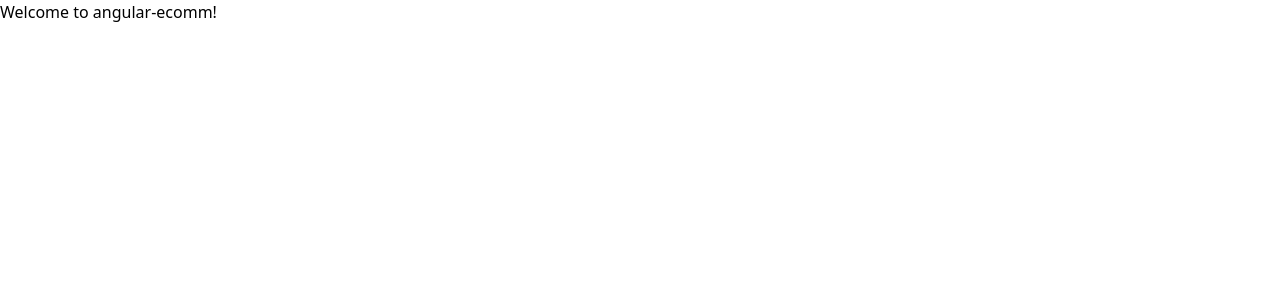
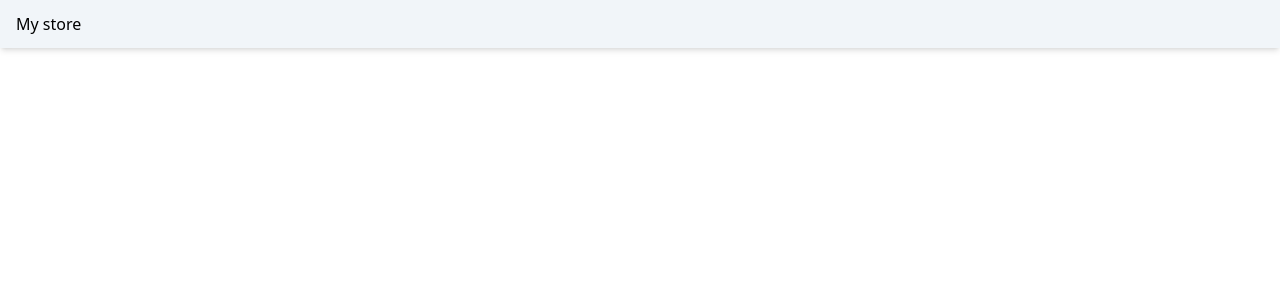
Before and after one commit to 20YN04/angular-ecomm, an Angular app: page / in a window 1280 px wide. Shown: the top 300 px of the page. Built offline with nearby package versions, Linux system fonts and the light colour scheme.

Commit message:
add header component and update app component template

```diff
--- a/angular.json
+++ b/angular.json
@@ -2,7 +2,8 @@
   "$schema": "./node_modules/@angular/cli/lib/config/schema.json",
   "version": 1,
   "cli": {
-    "packageManager": "npm"
+    "packageManager": "npm",
+    "analytics": false
   },
   "newProjectRoot": "projects",
   "projects": {
--- a/src/app/app.ts
+++ b/src/app/app.ts
@@ -1,14 +1,12 @@
 import { Component, signal } from '@angular/core';
 import { RouterOutlet } from '@angular/router';
+import { Header } from './components/header/header';
+
 
 @Component({
   selector: 'app-root',
-  imports: [RouterOutlet],
-  template: `
-    <h1>Welcome to {{ title() }}!</h1>
-
-    <router-outlet />
-  `,
+  imports: [ Header],
+  template: `<app-header></app-header>`,
   styles: [],
 })
 export class App {
--- /dev/null
+++ b/src/app/components/header/header.ts
@@ -0,0 +1,18 @@
+import { Component, signal } from '@angular/core';
+
+@Component({
+  selector: 'app-header',
+  imports: [],
+  template: `
+    <div class="bg-slate-100 px-4 py-3 shadow-md">
+      <span>My store</span>
+    </div>
+
+  `,
+  styles: `
+  `,
+})
+export class Header {
+
+
+}
```
